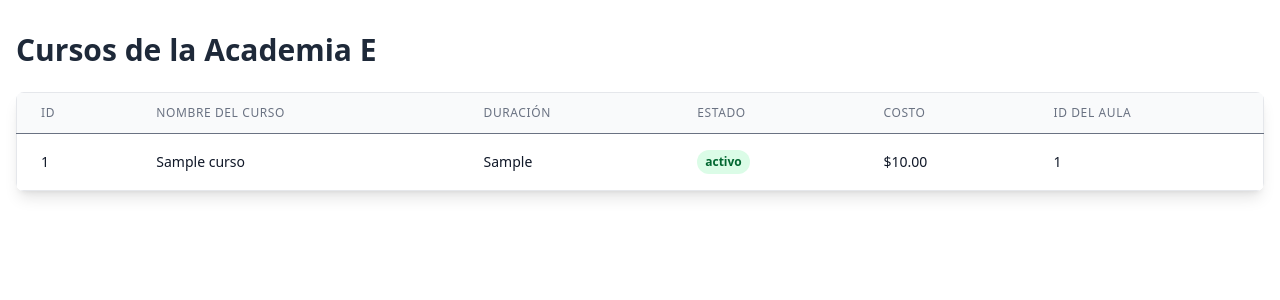
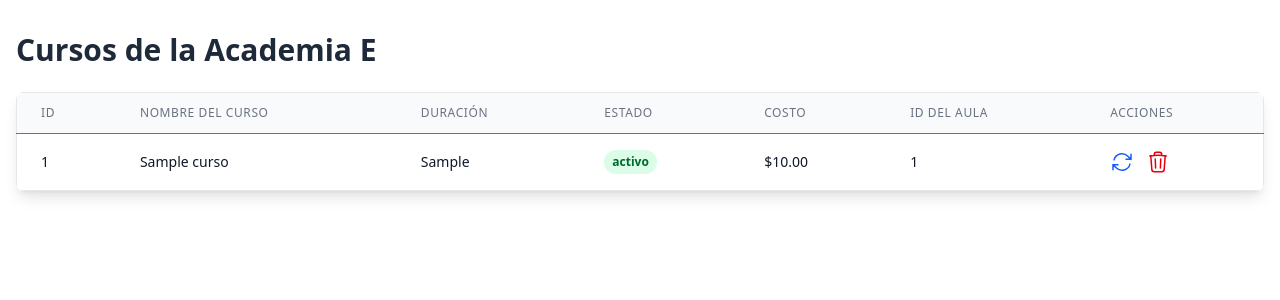
Before and after one commit to Just-a-Spider/lp2-project, a PHP site: page /modules/cursos/views/verCursos.php in a window 1280 px wide. Shown: the top 300 px of the page. Run offline with PHP 8.4, Linux system fonts and the light colour scheme; tables that the repository leaves empty hold one stand-in row (values such as "Sample post").

Commit message:
eliminar curso

```diff
--- a/modules/cursos/controllers/CursosControllers.php
+++ b/modules/cursos/controllers/CursosControllers.php
@@ -7,4 +7,13 @@ class CursosController
         $cursos = new Cursos();
         return $cursos->mostrar();
     }
+    public function eliminar(int $id){
+        $cursos = new Cursos();
+        $resultado = $cursos->eliminar($id);
+        if($resultado){
+            header("Location: verCursos.php");
+        } else {
+            return "Error al eliminar el curso";
+        }
+    }
 }
--- a/modules/cursos/models/Cursos.php
+++ b/modules/cursos/models/Cursos.php
@@ -18,4 +18,12 @@ class Cursos
         $conn->cerrar();
         return $respuesta;
     }
+    public function eliminar($id){
+        $conn = new Conn();
+        $conexion = $conn->conectar();
+        $sql = "DELETE FROM curso WHERE id_curso = $id";
+        $respuesta = $conexion->exec($sql);
+        $conn->cerrar();
+        return $respuesta;
+    }
 }
--- /dev/null
+++ b/modules/cursos/views/eliminarCurso.php
@@ -0,0 +1,5 @@
+<?php
+require_once "../controllers/CursosControllers.php";
+$id = $_GET['id'];
+$curs = new CursosController();
+$curs->eliminar($id);
--- a/modules/cursos/views/verCursos.php
+++ b/modules/cursos/views/verCursos.php
@@ -13,7 +13,7 @@ $cursos = $curs->mostrar();
         <h1 class="text-3xl font-bold text-gray-800 mb-6">Cursos de la Academia E</h1>
 
         <div class="overflow-x-auto shadow-lg rounded-lg">
-            <table class="min-w-full bg-white border border-gray-200">
+            <table class="table-auto min-w-full bg-white border border-gray-200">
                 <thead class="bg-gray-50">
                     <tr>
                         <th class="px-6 py-3 text-left text-xs font-medium text-gray-500 uppercase tracking-wider border-b">ID</th>
@@ -22,6 +22,7 @@ $cursos = $curs->mostrar();
                         <th class="px-6 py-3 text-left text-xs font-medium text-gray-500 uppercase tracking-wider border-b">Estado</th>
                         <th class="px-6 py-3 text-left text-xs font-medium text-gray-500 uppercase tracking-wider border-b">Costo</th>
                         <th class="px-6 py-3 text-left text-xs font-medium text-gray-500 uppercase tracking-wider border-b">ID del aula</th>
+                        <th class="px-6 py-3 text-left text-xs font-medium text-gray-500 uppercase tracking-wider border-b">Acciones</th>
                     </tr>
                 </thead>
                 <tbody class="bg-white divide-y divide-gray-200">
@@ -36,11 +37,26 @@ $cursos = $curs->mostrar();
                             </td>
                             <td class='px-6 py-4 whitespace-nowrap text-sm font-medium text-gray-900'>$".$curso["costo"]."</td>
                             <td class='px-6 py-4 whitespace-nowrap text-sm text-gray-900'>".$curso["id_aula"]."</td>
+                            <td class='px-6 py-4 whitespace-nowrap'>
+                                <div class='flex items-center space-x-3'>
+                                    <a href='editarCurso.php?id=".$curso["id_curso"]."' class='text-blue-600 hover:text-blue-900'>
+                                        <svg xmlns='http://www.w3.org/2000/svg' fill='none' viewBox='0 0 24 24' stroke-width='1.5' stroke='currentColor' class='size-6'>
+                                            <path stroke-linecap='round' stroke-linejoin='round' d='M16.023 9.348h4.992v-.001M2.985 19.644v-4.992m0 0h4.992m-4.993 0 3.181 3.183a8.25 8.25 0 0 0 13.803-3.7M4.031 9.865a8.25 8.25 0 0 1 13.803-3.7l3.181 3.182m0-4.991v4.99' />
+                                        </svg>
+                                    </a>
+                                    <a href='eliminarCurso.php?id=".$curso["id_curso"]."' class='text-red-600 hover:text-red-900'>
+                                        <svg xmlns='http://www.w3.org/2000/svg' fill='none' viewBox='0 0 24 24' stroke-width='1.5' stroke='currentColor' class='size-6'>
+                                            <path stroke-linecap='round' stroke-linejoin='round' d='m14.74 9-.346 9m-4.788 0L9.26 9m9.968-3.21c.342.052.682.107 1.022.166m-1.022-.165L18.16 19.673a2.25 2.25 0 0 1-2.244 2.077H8.084a2.25 2.25 0 0 1-2.244-2.077L4.772 5.79m14.456 0a48.108 48.108 0 0 0-3.478-.397m-12 .562c.34-.059.68-.114 1.022-.165m0 0a48.11 48.11 0 0 1 3.478-.397m7.5 0v-.916c0-1.18-.91-2.164-2.09-2.201a51.964 51.964 0 0 0-3.32 0c-1.18.037-2.09 1.022-2.09 2.201v.916m7.5 0a48.667 48.667 0 0 0-7.5 0' />
+                                        </svg>
+                                    </a>
+                                </div>
+                            </td>
                         </tr>";
                 }
                 ?>
                 </tbody>
             </table>
+
         </div>
     </div>
 </body>
```
